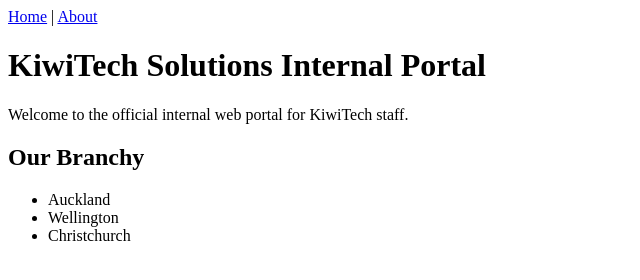
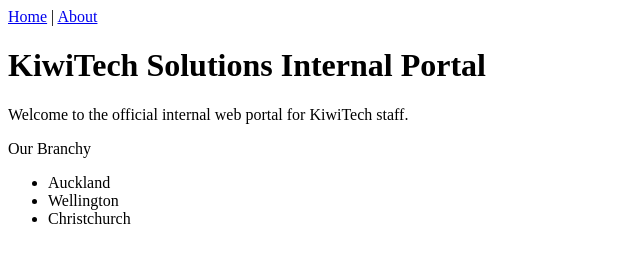
Before and after one commit to Trelawney-Cocker/KiwiTech-Portal-Prototype, a plain HTML site: page index.html in a window 1280 px wide. Shown: the whole page, without its empty margins (0-640 px from the left). Drawn offline with Linux system fonts and the light colour scheme.

Commit message:
Troubleshoot

```diff
--- a/index.html
+++ b/index.html
@@ -22,7 +22,7 @@
 
     <!-- Branch Section -->
     <section>
-        <h2>Our Branchy</h2>
+        Our Branchy</h2>
         <ul>
             <li>Auckland</li>
             <li>Wellington</li>
```
